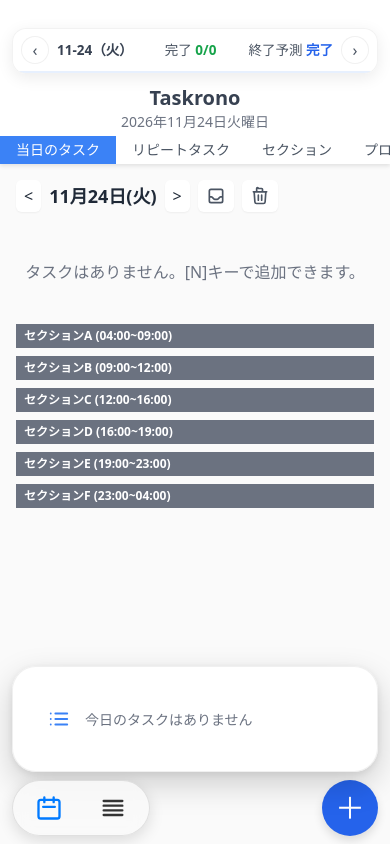
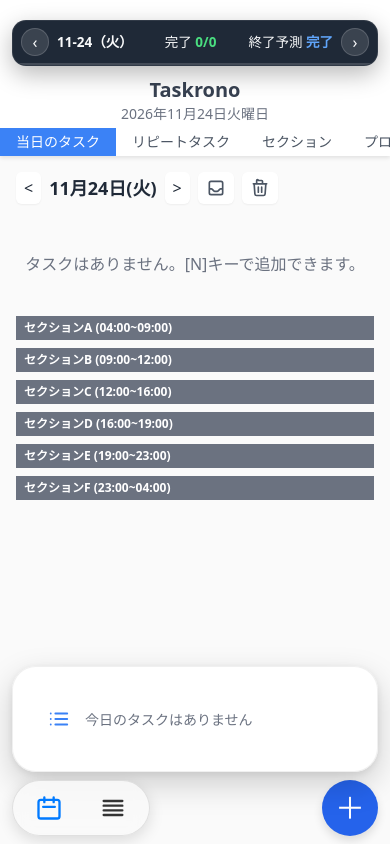
Before and after one commit to morvra/taskrono, a plain HTML site: page index.html in a window 390 px wide. Drawn offline with nearby package versions, Linux system fonts and the light colour scheme; a script that the page names is missing.

Commit message:
見通しバーを8px上げ、濃いグレー＋白文字に変更＋SW v2.14

```diff
--- a/css/main.css
+++ b/css/main.css
@@ -62,7 +62,7 @@ body { font-family: 'Noto Sans', 'Inter', sans-serif; background-color: #fafafa;
         box-shadow: 0 2px 4px rgba(0, 0, 0, 0.1);
         text-align: center;
         /* 浮動する見通しバーの分の余白 */
-        padding-top: calc(68px + env(safe-area-inset-top, 0px));
+        padding-top: calc(60px + env(safe-area-inset-top, 0px));
     }
     #desktop-sidebar { display: none; }
     /* 完了タスク・終了予測は見通しバーに一本化 */
@@ -589,7 +589,7 @@ div.repeat-task-row.focused { background-color: #fef9c3; }
     right: 0;
     top: 0;
     z-index: 50;
-    padding: calc(28px + env(safe-area-inset-top, 0px)) 12px 0;
+    padding: calc(20px + env(safe-area-inset-top, 0px)) 12px 0;
     box-sizing: border-box;
     background: transparent;
     pointer-events: none;
@@ -741,11 +741,11 @@ div.repeat-task-row.focused { background-color: #fef9c3; }
         gap: 8px;
         box-sizing: border-box;
         padding: 7px 8px 9px;
-        border: 1px solid rgba(0, 0, 0, 0.05);
+        border: 1px solid rgba(255, 255, 255, 0.08);
         border-radius: 14px;
-        background: rgba(255, 255, 255, 0.96);
-        box-shadow: 0 4px 16px rgba(0, 0, 0, 0.08);
-        color: #4b5563;
+        background: #1f2937;
+        box-shadow: 0 8px 24px rgba(0, 0, 0, 0.28);
+        color: #f9fafb;
         overflow: hidden;
         pointer-events: auto;
         -webkit-tap-highlight-color: transparent;
@@ -758,10 +758,10 @@ div.repeat-task-row.focused { background-color: #fef9c3; }
         width: 28px;
         height: 28px;
         padding: 0;
-        border: 1px solid rgba(0, 0, 0, 0.06);
+        border: 1px solid rgba(255, 255, 255, 0.16);
         border-radius: 50%;
-        background: rgba(255, 255, 255, 0.9);
-        color: #4b5563;
+        background: rgba(255, 255, 255, 0.12);
+        color: #f9fafb;
         font-size: 16px;
         line-height: 1;
         cursor: pointer;
@@ -783,17 +783,17 @@ div.repeat-task-row.focused { background-color: #fef9c3; }
     }
 
     .top-bar-date {
-        color: #374151;
+        color: #f9fafb;
         font-weight: 700;
     }
 
     .top-bar-completed {
-        color: #16a34a;
+        color: #4ade80;
         font-weight: 700;
     }
 
     .top-bar-end-time {
-        color: #2563eb;
+        color: #60a5fa;
         font-weight: 700;
     }
 
@@ -803,13 +803,13 @@ div.repeat-task-row.focused { background-color: #fef9c3; }
         bottom: 0;
         width: 100%;
         height: 2px;
-        background: rgba(59, 130, 246, 0.12);
+        background: rgba(255, 255, 255, 0.16);
     }
 
     #top-bar-progress-fill {
         height: 100%;
         width: 0%;
-        background: #3b82f6;
+        background: #60a5fa;
         transition: width 0.3s ease;
     }
 
--- a/sw.js
+++ b/sw.js
@@ -1,4 +1,4 @@
-const CACHE_NAME = 'taskrono-v2.13';
+const CACHE_NAME = 'taskrono-v2.14';
 
 const STATIC_ASSETS = [
     './',
```
